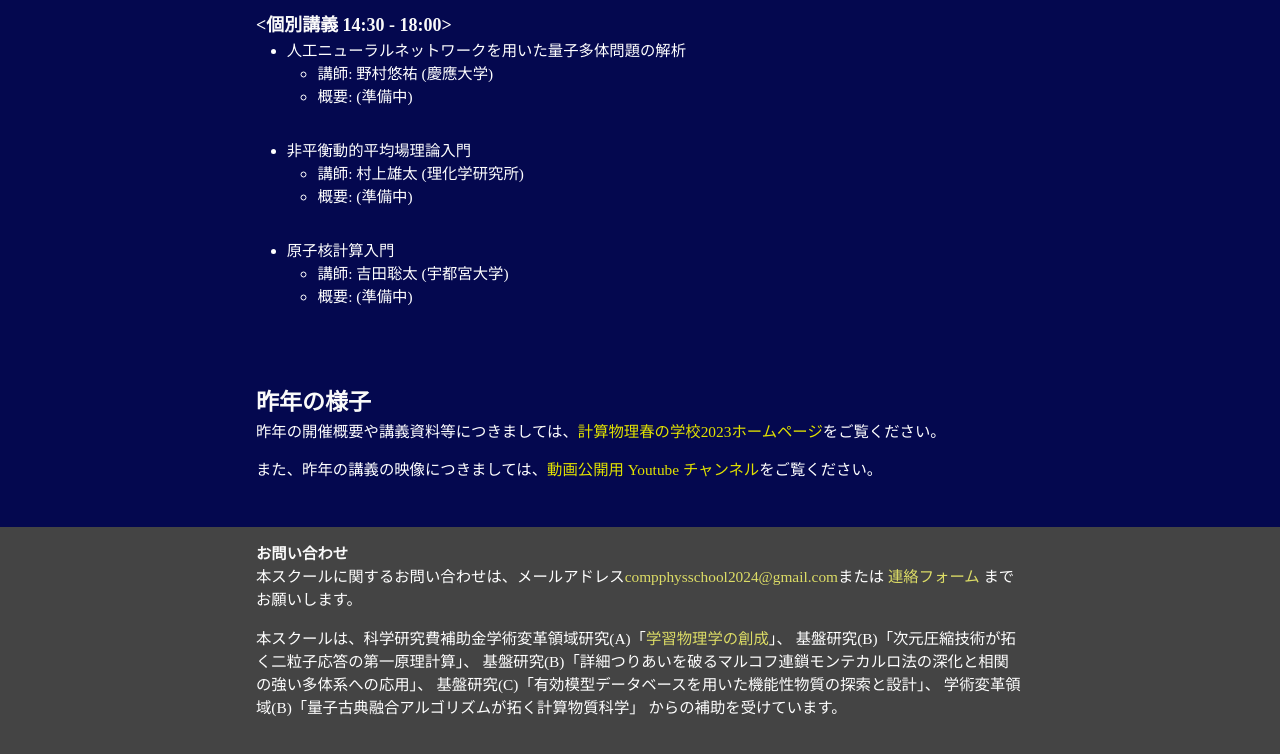
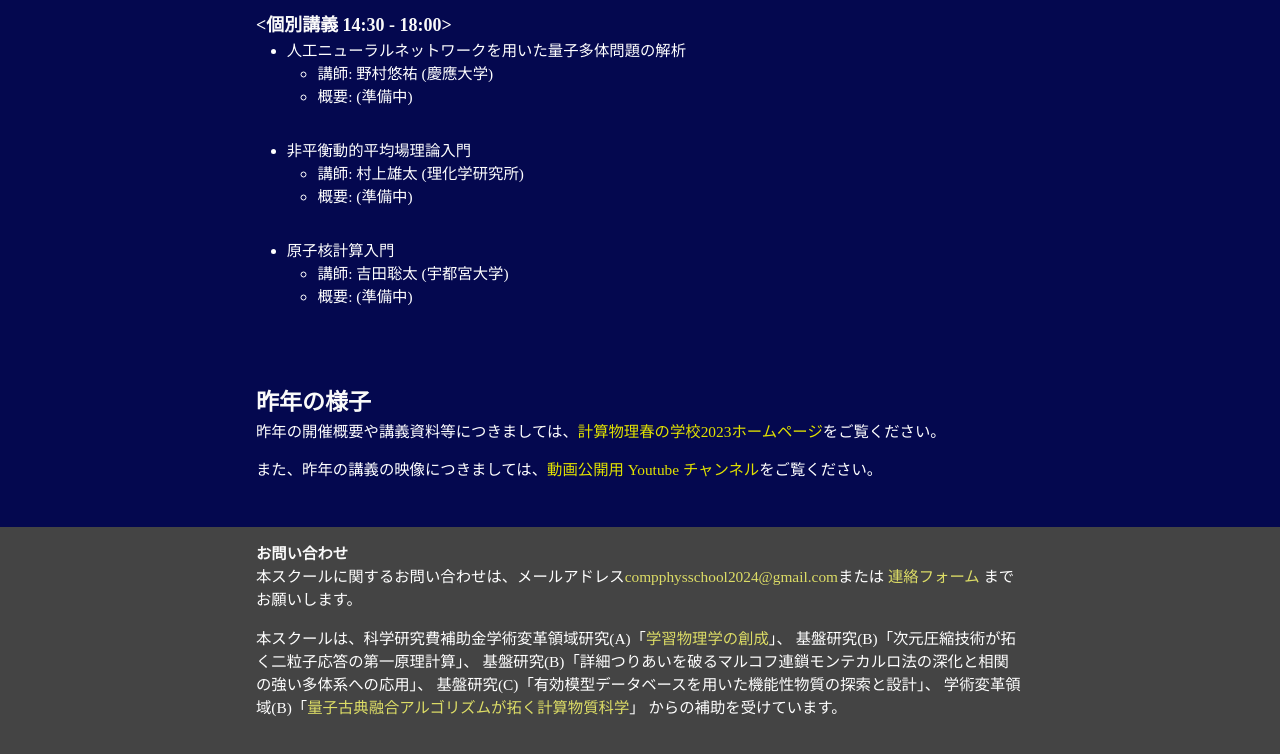
Before and after one commit to CompPhysSpringSchool2024/homepage2024, a plain HTML site: page index.html in a window 1280 px wide. Shown: the part 3951-4705 px from the top of the page. Drawn offline with nearby package versions, Linux system fonts and the light colour scheme.

Commit message:
Update index.html
Add a link on footer

```diff
--- a/index.html
+++ b/index.html
@@ -770,7 +770,7 @@
       基盤研究(B)「次元圧縮技術が拓く二粒子応答の第一原理計算」、
       基盤研究(B)「詳細つりあいを破るマルコフ連鎖モンテカルロ法の深化と相関の強い多体系への応用」、
       基盤研究(C)「有効模型データベースを用いた機能性物質の探索と設計」、
-      学術変革領域(B)「量子古典融合アルゴリズムが拓く計算物質科学」
+      学術変革領域(B)「<a href="https://qc-hybrid.github.io">量子古典融合アルゴリズムが拓く計算物質科学</a>」
       <!-- 、および <a href="https://qunasys.com/">QunaSys</a>  -->
       からの補助を受けています。
     </p>
```
